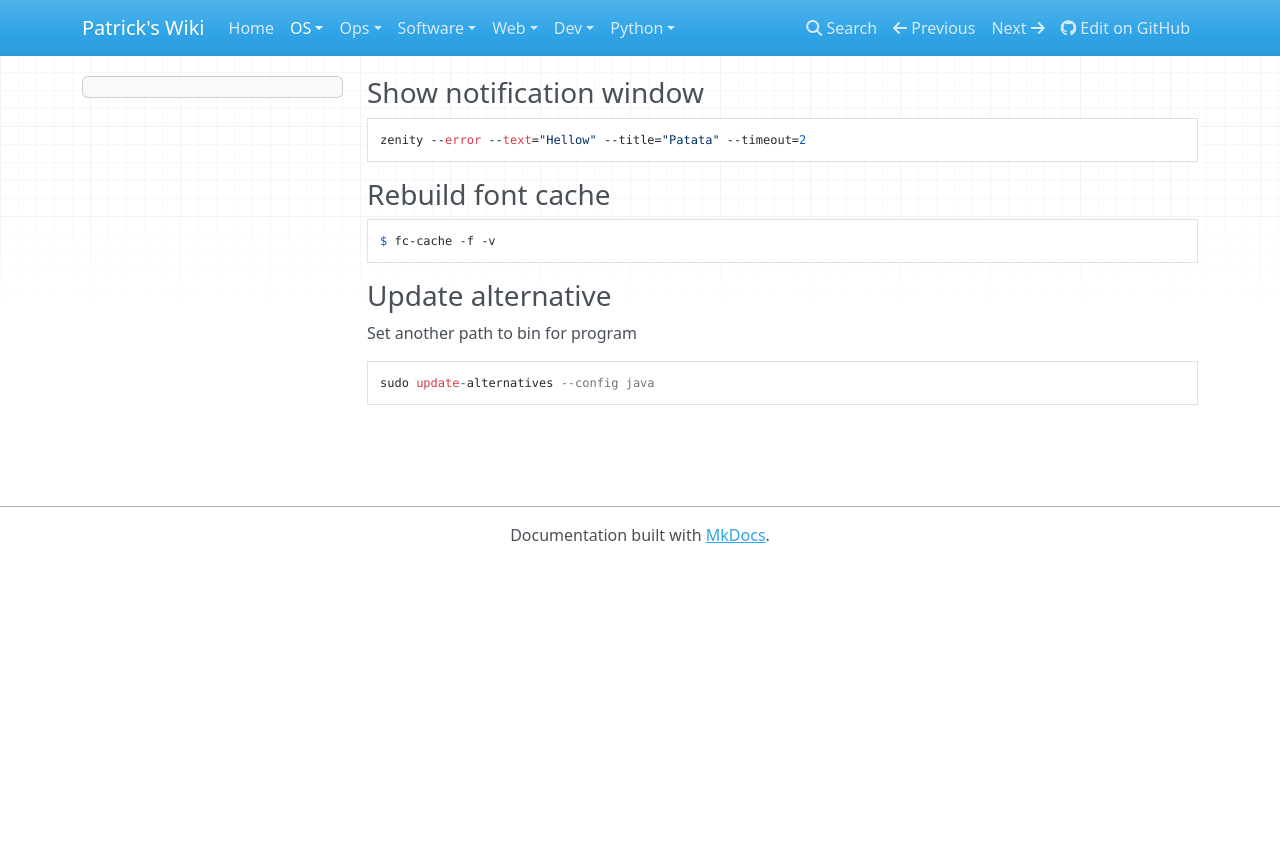
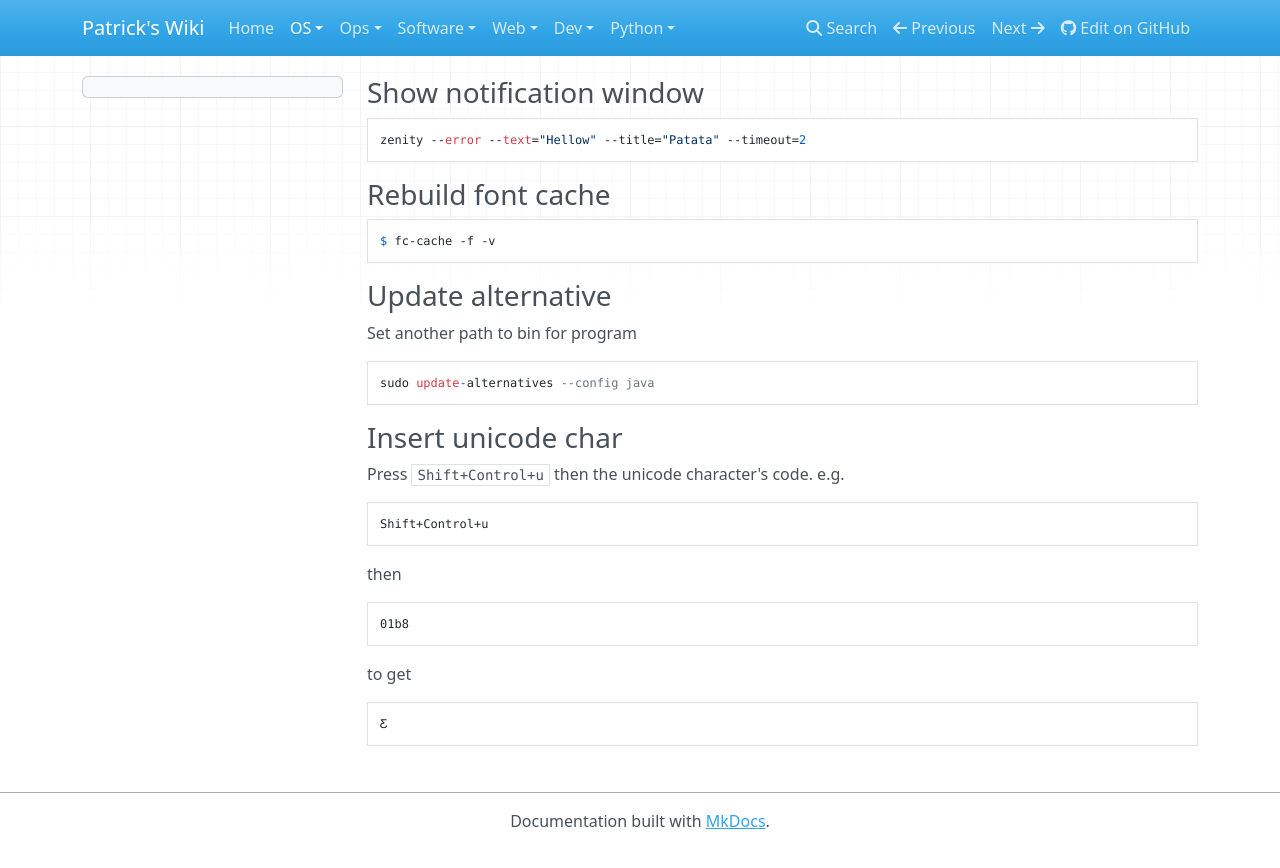
Before and after one commit to patsancu/wiki, an MkDocs documentation site: the page built from docs/OS/Linux-Unix/Ubuntu.md, in a window 1280 px wide. Shown: the top 868 px of the page. Built offline with MkDocs 1.6.1, drawn with Linux system fonts in a browser that asks for light colours; nearby versions of some CDN libraries.

Commit message:
ubuntu: unicode

````diff
--- a/docs/OS/Linux-Unix/Ubuntu.md
+++ b/docs/OS/Linux-Unix/Ubuntu.md
@@ -14,3 +14,20 @@ Set another path to bin for program
 ```
 sudo update-alternatives --config java
 ```
+
+### Insert unicode char
+Press
+```Shift+Control+u```
+then the unicode character's code.
+e.g.
+```
+Shift+Control+u
+```
+then
+```
+01b8
+```
+to get
+```
+Ƹ
+```
````
